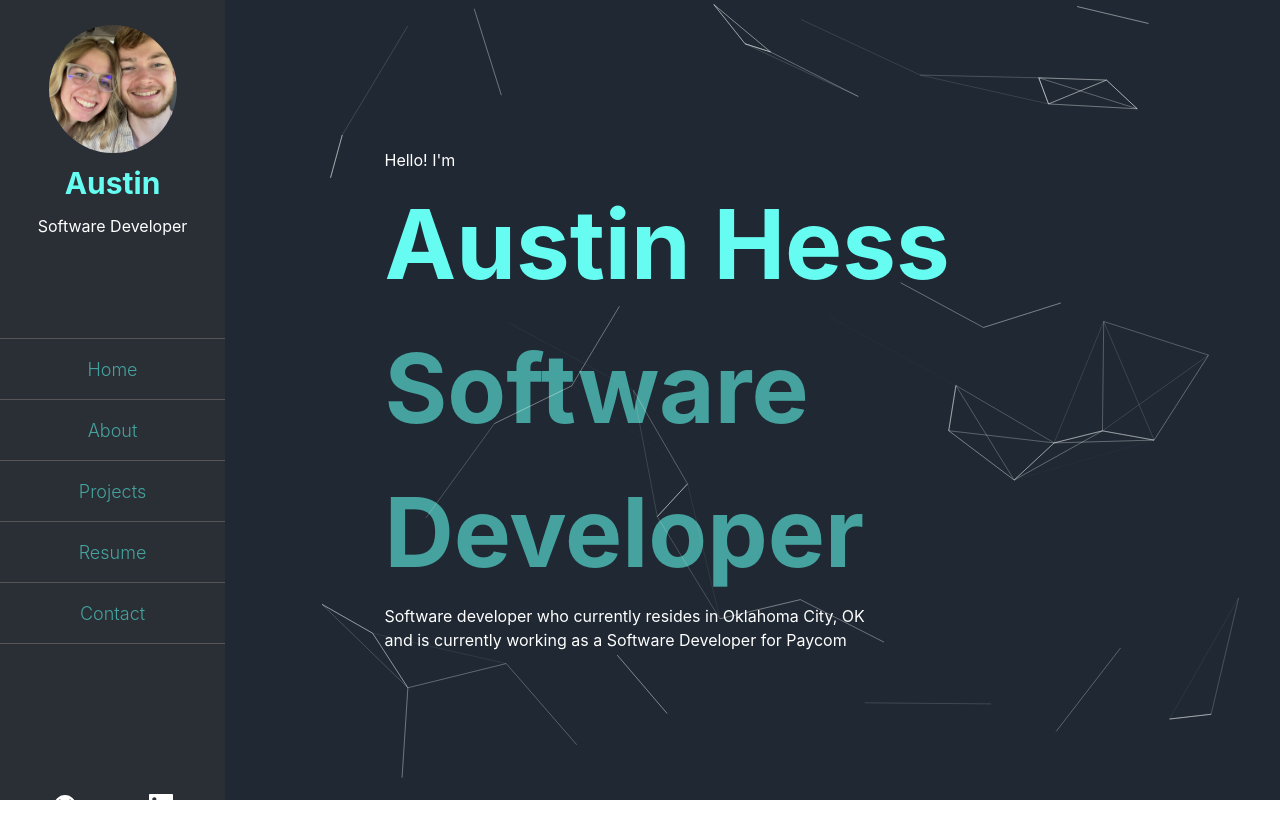
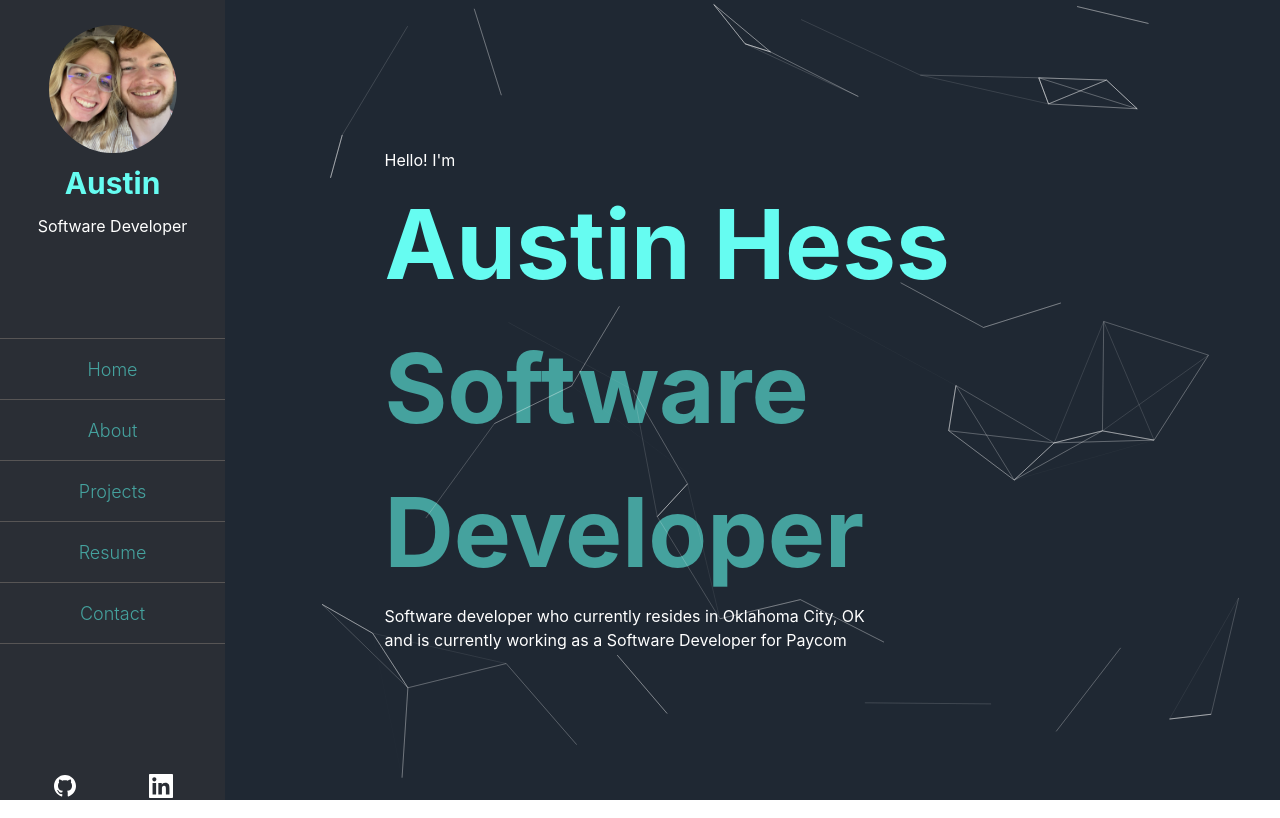
Before and after one commit to ahess1999/personal-site-v2.0, a React (Create React App) app: page / in a window 1280 px wide. Built offline with nearby package versions, Linux system fonts and the light colour scheme.

Commit message:
minor changes

```diff
--- a/src/components/SideNav/SideNavFooter.tsx
+++ b/src/components/SideNav/SideNavFooter.tsx
@@ -7,7 +7,7 @@ const SideNavFooter: React.FC = () => {
   const { smallScreen } = useScreenWatch();
 
   return (
-    <Center mt={smallScreen ? "35px" : "150px"}>
+    <Center mt={smallScreen ? "35px" : "130px"}>
       <HStack>
         <Icon
           w={6}
--- a/src/pages/Resume.tsx
+++ b/src/pages/Resume.tsx
@@ -13,7 +13,7 @@ const Resume: React.FC = () => {
       }
       return 450;
     }
-    return 700;
+    return 650;
   };
 
   return (
```
